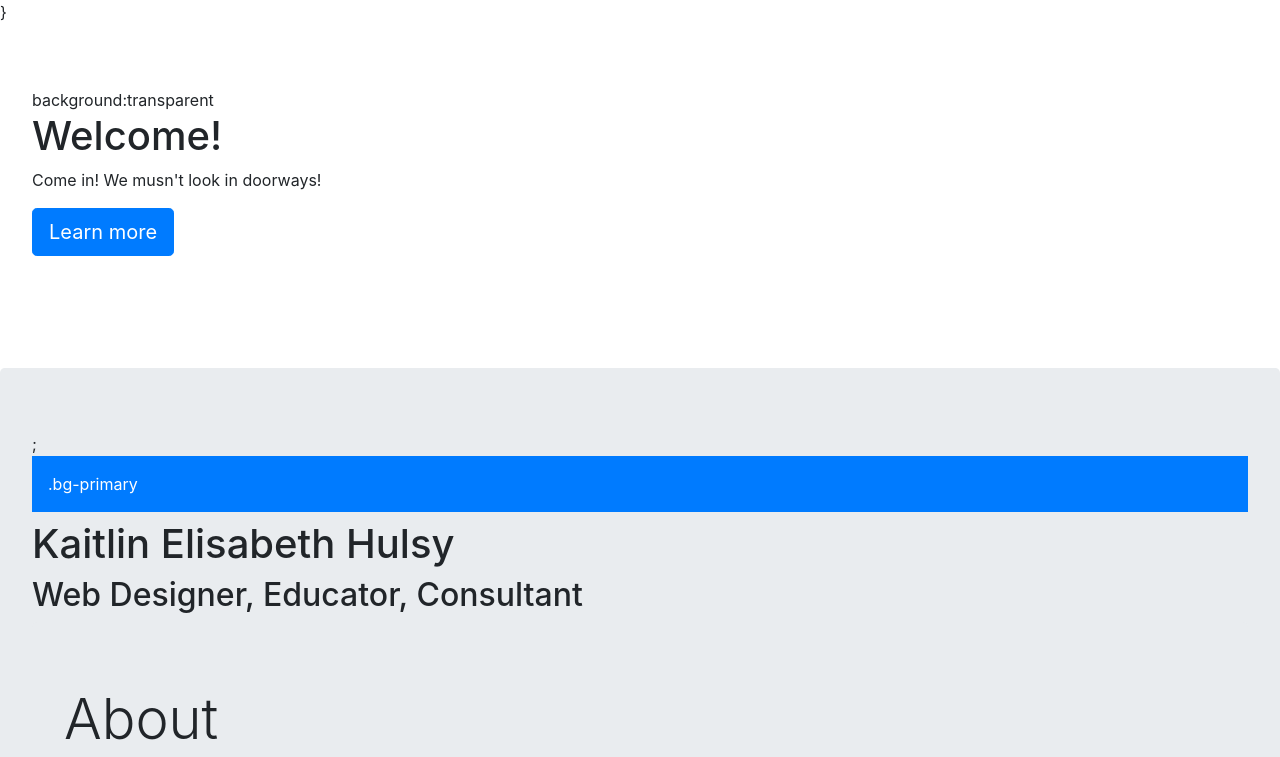
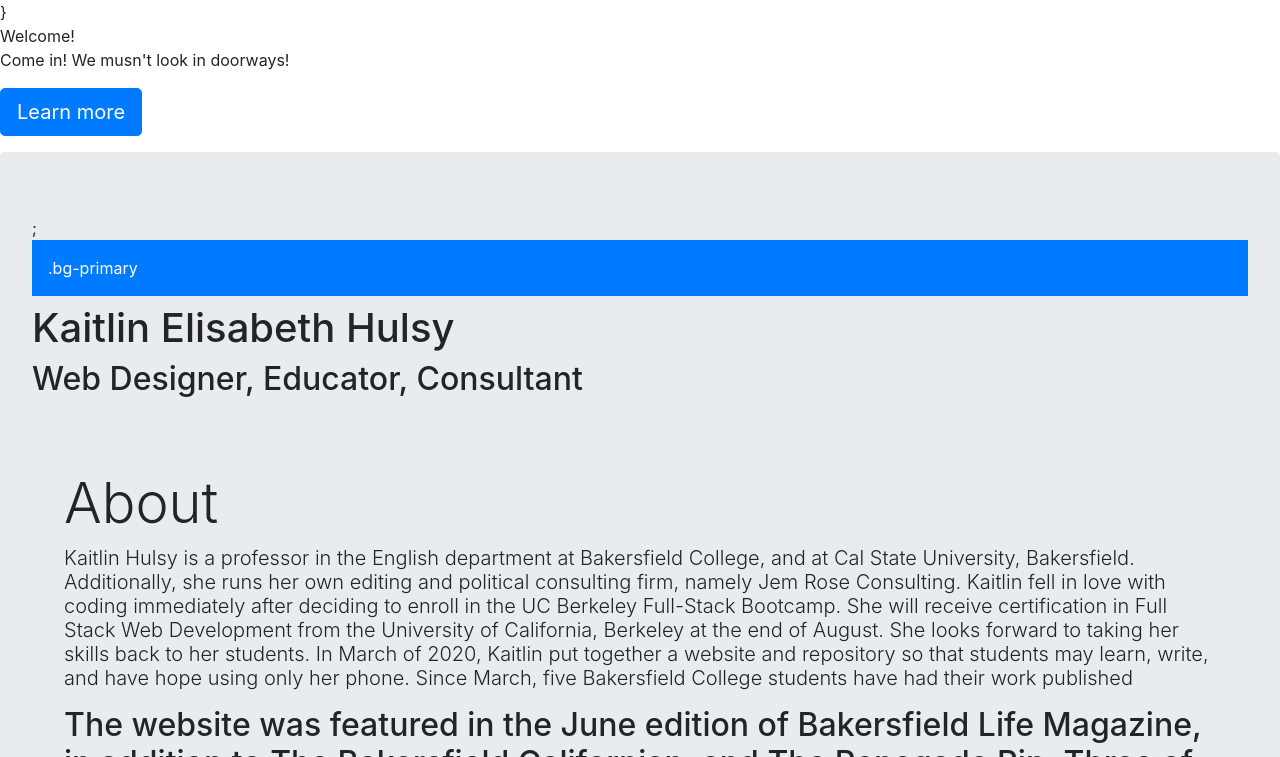
Before and after one commit to KHulsy/second_portfolio, a website: page index.html in a window 1280 px wide. Shown: the top 757 px of the page. Drawn offline with nearby package versions, Linux system fonts and the light colour scheme; a web font is replaced by a local one.

Commit message:
Update index.html
CHANGE!!!

```diff
--- a/index.html
+++ b/index.html
@@ -5,8 +5,8 @@
 <script src="https://code.jquery.com/jquery-3.5.1.slim.min.js" integrity="sha384-DfXdz2htPH0lsSSs5nCTpuj/zy4C+OGpamoFVy38MVBnE+IbbVYUew+OrCXaRkfj" crossorigin="anonymous"></script>
 <script src="https://cdn.jsdelivr.net/npm/popper.js@1.16.1/dist/umd/popper.min.js" integrity="sha384-9/reFTGAW83EW2RDu2S0VKaIzap3H66lZH81PoYlFhbGU+6BZp6G7niu735Sk7lN" crossorigin="anonymous"></script>
 <script src="https://stackpath.bootstrapcdn.com/bootstrap/4.5.2/js/bootstrap.min.js" integrity="sha384-B4gt1jrGC7Jh4AgTPSdUtOBvfO8shuf57BaghqFfPlYxofvL8/KUEfYiJOMMV+rV" crossorigin="anonymous"></script><link rel="stylesheet" href="https://stackpath.bootstrapcdn.com/bootstrap/4.5.2/css/bootstrap.min.css" integrity="sha384-JcKb8q3iqJ61gNV9KGb8thSsNjpSL0n8PARn9HuZOnIxN0hoP+VmmDGMN5t9UJ0Z" crossorigin="anonymous">
-<div style="background:transparent !important" class="jumbotron">
-    background:transparent
+<div style=”background-color:gold”
+
     <h1>Welcome!</h1>
     <p>Come in! We musn't look in doorways!</p>
     <p><a class="btn btn-primary btn-lg" role="button">Learn more</a></p>
```
